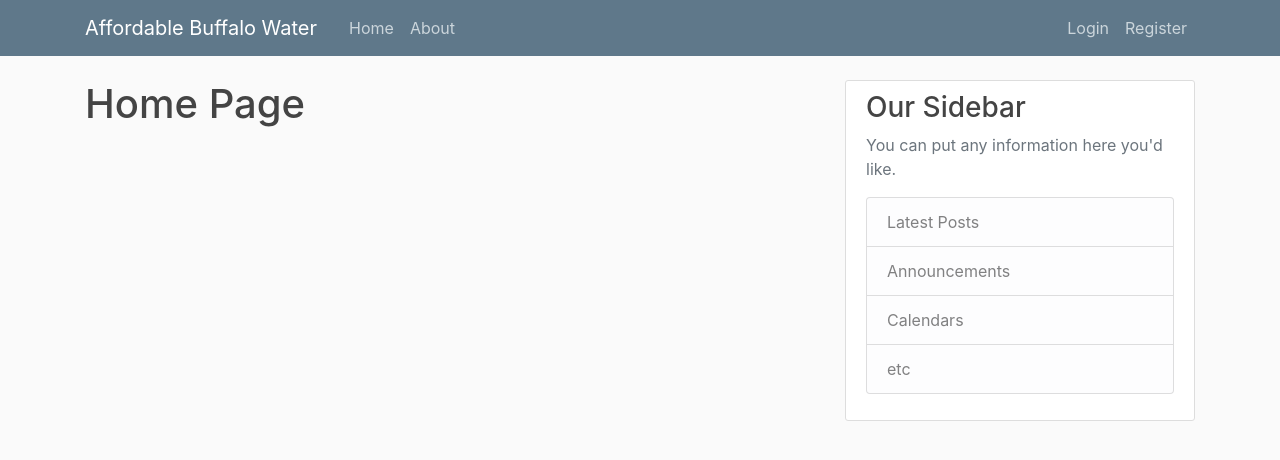
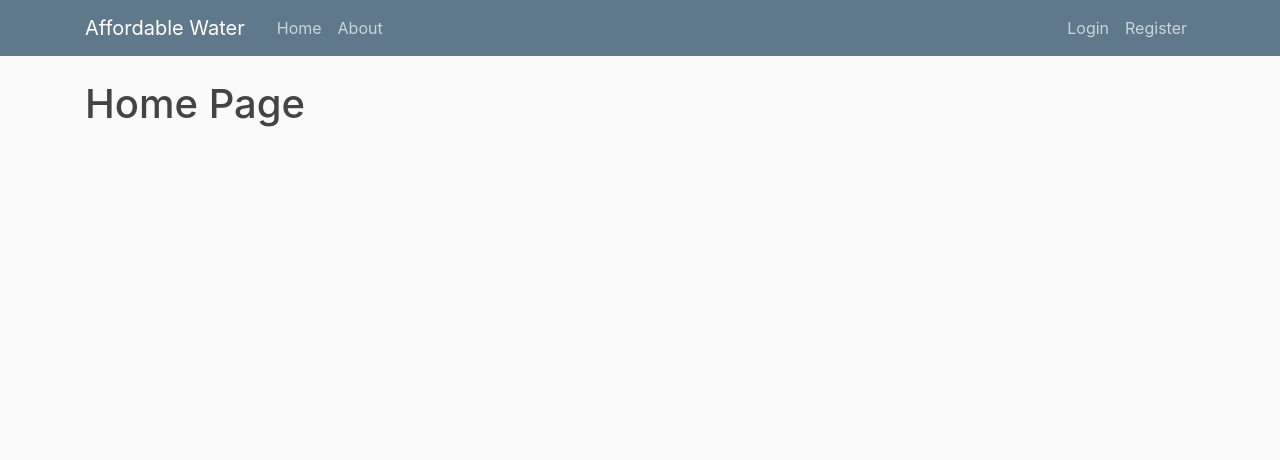
Before and after one commit to CodeForBuffalo/affordable_water, a Django app: page / in a window 1280 px wide. Shown: the top 460 px of the page. Run offline with Django 3.2, Linux system fonts and the light colour scheme; some libraries are stand-ins or nearby versions.

Commit message:
Update base.html

```diff
--- a/pathways/templates/pathways/base.html
+++ b/pathways/templates/pathways/base.html
@@ -17,9 +17,9 @@
     <link rel="stylesheet" type="text/css" href="{% static 'pathways/main.css' %}">
 
     {% if title %}
-    <title>Affordable Buffalo Water - {{ title }}</title>
+    <title>Affordable Water - {{ title }}</title>
     {% else %}
-    <title>Affordable Buffalo Water</title>
+    <title>Affordable Water</title>
     {% endif %}
 </head>
 
@@ -27,7 +27,7 @@
     <header class="site-header">
         <nav class="navbar navbar-expand-md navbar-dark bg-steel fixed-top">
             <div class="container">
-                <a class="navbar-brand mr-4" href="/">Affordable Buffalo Water</a>
+                <a class="navbar-brand mr-4" href="/">Affordable Water</a>
                 <button class="navbar-toggler" type="button" data-toggle="collapse" data-target="#navbarToggle"
                     aria-controls="navbarToggle" aria-expanded="false" aria-label="Toggle navigation">
                     <span class="navbar-toggler-icon"></span>
@@ -54,28 +54,19 @@
     <main role="main" class="container">
         <div class="row">
             <div class="col-md-8">
+                <!-- Alerts and messages -->
                 {% if messages %}
-                {% for message in messages %}
-                <div class="alert alert-{{ message.tags }}">
-                    {{ message }}
-                </div>
-                {% endfor %}
+                    {% for message in messages %}
+                    <div class="alert alert-{{ message.tags }}">
+                        {{ message }}
+                    </div>
+                    {% endfor %}
                 {% endif %}
+
+                <!-- Content of page -->
                 {% block content %}{% endblock %}
             </div>
-            <div class="col-md-4">
-                <div class="content-section">
-                    <h3>Our Sidebar</h3>
-                    <p class='text-muted'>You can put any information here you'd like.
-                        <ul class="list-group">
-                            <li class="list-group-item list-group-item-light">Latest Posts</li>
-                            <li class="list-group-item list-group-item-light">Announcements</li>
-                            <li class="list-group-item list-group-item-light">Calendars</li>
-                            <li class="list-group-item list-group-item-light">etc</li>
-                        </ul>
-                    </p>
-                </div>
-            </div>
+
         </div>
     </main>
 
```
